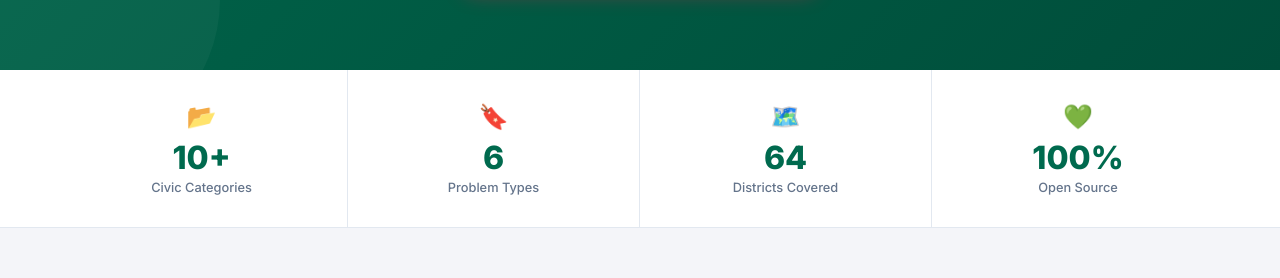
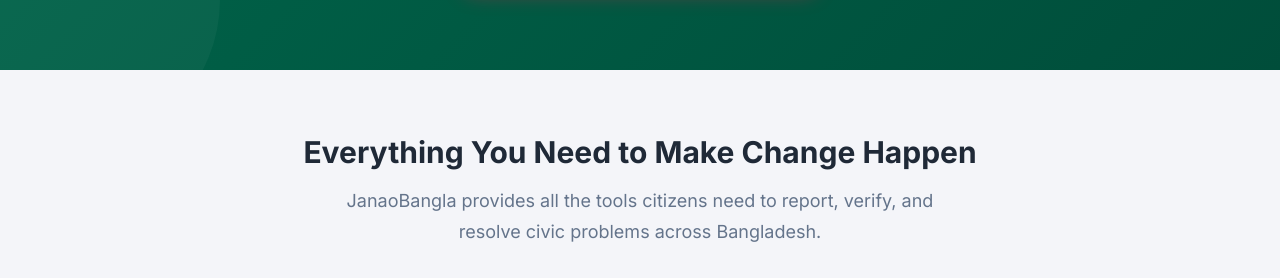
Before and after one commit to SecureByTazkia/Project_JanaoBangla, a React (Vite) app in the folder frontend/: page / in a window 1280 px wide. Shown: the part 642-920 px from the top of the page. Built offline with nearby package versions, Linux system fonts and the light colour scheme; no server answers.

Commit message:
refactor(home): remove outdated statistics strip section

```diff
--- a/frontend/src/pages/HomePage.jsx
+++ b/frontend/src/pages/HomePage.jsx
@@ -282,57 +282,7 @@
         </div>
       </section>
 
-      {/* ==========================================
-          STATISTICS STRIP
-          Platform er key numbers
-      ========================================== */}
-      <section aria-label="Platform statistics" style={{ background: 'white', borderBottom: '1px solid #E2E8F0' }}>
-        <div className="jb-container">
-          <div
-            className="stats-grid"
-            style={{
-              display:             'grid',
-              gridTemplateColumns: 'repeat(4, 1fr)',
-              gap:                 '0',
-              padding:             '0'
-            }}
-          >
-            {[
-              { value: '10+',  label: 'Civic Categories',   icon: '📂' },
-              { value: '6',    label: 'Problem Types',       icon: '🔖' },
-              { value: '64',   label: 'Districts Covered',   icon: '🗺️' },
-              { value: '100%', label: 'Open Source',         icon: '💚' }
-            ].map((stat, i) => (
-              <div
-                key={i}
-                style={{
-                  textAlign:   'center',
-                  padding:     '28px 16px',
-                  borderRight: i < 3 ? '1px solid #E2E8F0' : 'none'
-                }}
-              >
-                <div style={{ fontSize: '1.5rem', marginBottom: '6px' }}>{stat.icon}</div>
-                <div style={{
-                  fontSize:    '2rem',
-                  fontWeight:  800,
-                  color:       '#006A4E',
-                  lineHeight:  1
-                }}>
-                  {stat.value}
-                </div>
-                <div style={{
-                  fontSize:  '0.8rem',
-                  color:     '#64748B',
-                  marginTop: '4px',
-                  fontWeight: 500
-                }}>
-                  {stat.label}
-                </div>
-              </div>
-            ))}
-          </div>
-        </div>
-      </section>
+
 
       {/* ==========================================
           FEATURES SECTION
```
